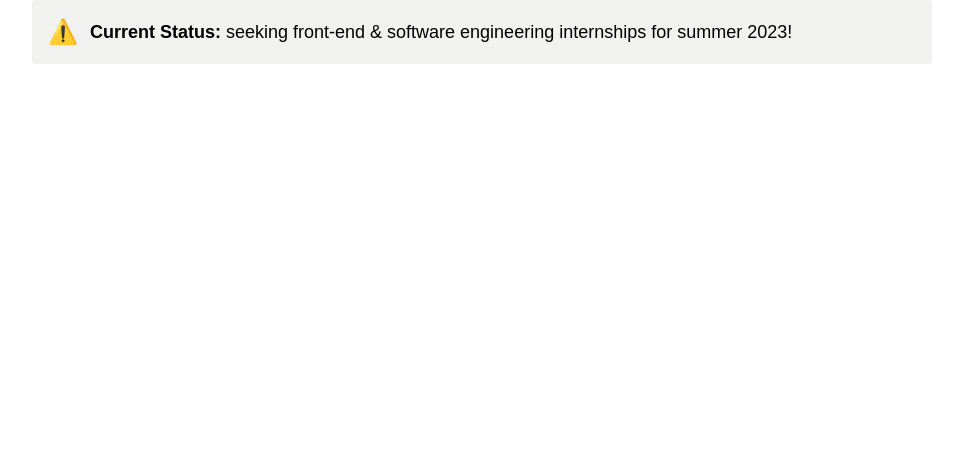
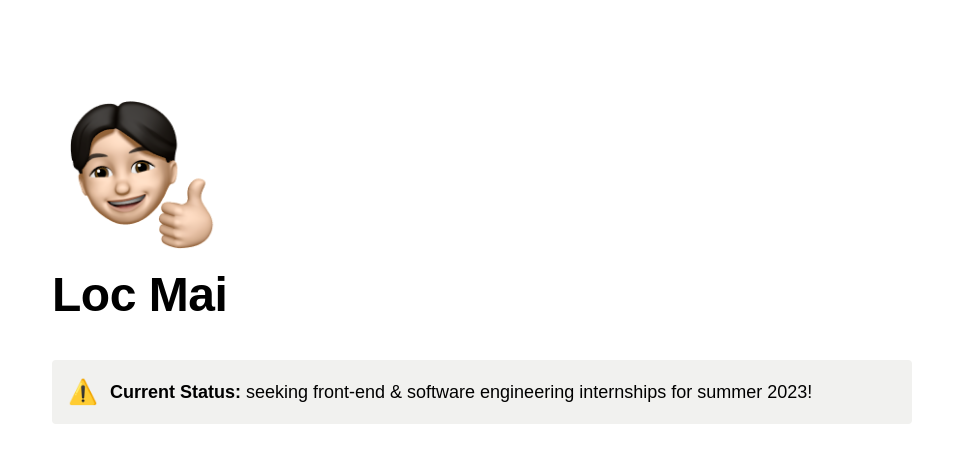
Before and after one commit to locmai1/portfolio, a React (Create React App) app: page / in a window 1280 px wide. Shown: the top 462 px of the page, without its empty margins (158-1121 px from the left). Built offline with nearby package versions, Linux system fonts and the light colour scheme.

Commit message:
Header component, import icons

```diff
--- a/src/App.tsx
+++ b/src/App.tsx
@@ -1,14 +1,15 @@
 import React from 'react';
 import Callout from './components/Callout';
+import Header from './components/Header';
 // import logo from './logo.svg';
 // import './App.css';
 
 function App() {
   return (
-    <div className="App font-poppins max-w-[900px] h-full mx-auto">
-      <Callout status={"seeking front-end & software engineering internships for summer 2023!"}
-        icon='⚠️'
-        label='alert'
+    <div className="App font-poppins max-w-[900px] h-full mx-auto px-5">
+      <Header icon='icons/1.png' title='Loc Mai' />
+      <Callout icon='⚠️' label='alert'
+        status={"seeking front-end & software engineering internships for summer 2023!"}
       />
     </div>
   );
--- /dev/null
+++ b/src/components/Header.tsx
@@ -0,0 +1,25 @@
+import React from "react";
+// import Emoji from "./Emoji";
+
+type HeaderProps = {
+  icon: string;
+  title: string;
+}
+
+const Header = ({
+  icon,
+  title
+}: HeaderProps) => {
+  return (
+    <div className="flex flex-col w-[181px] max-w-[900px] mt-[100px]">
+      <div className="inline-block decoration-none align-text-bottom m-auto text-[3rem] mb-[1rem]">
+        <img src={icon} alt="header-icon" width={150} height={150}></img>
+      </div>
+      <span className="font-bold font-poppins mt-0 mb-[0.75em] tracking-[-0.01em] leading-[1.2] text-5xl">
+        {title}
+      </span>
+    </div>
+  )
+}
+
+export default Header;
```
Also changed, not shown: public/icons/1.png (added), public/icons/2.png (added).
